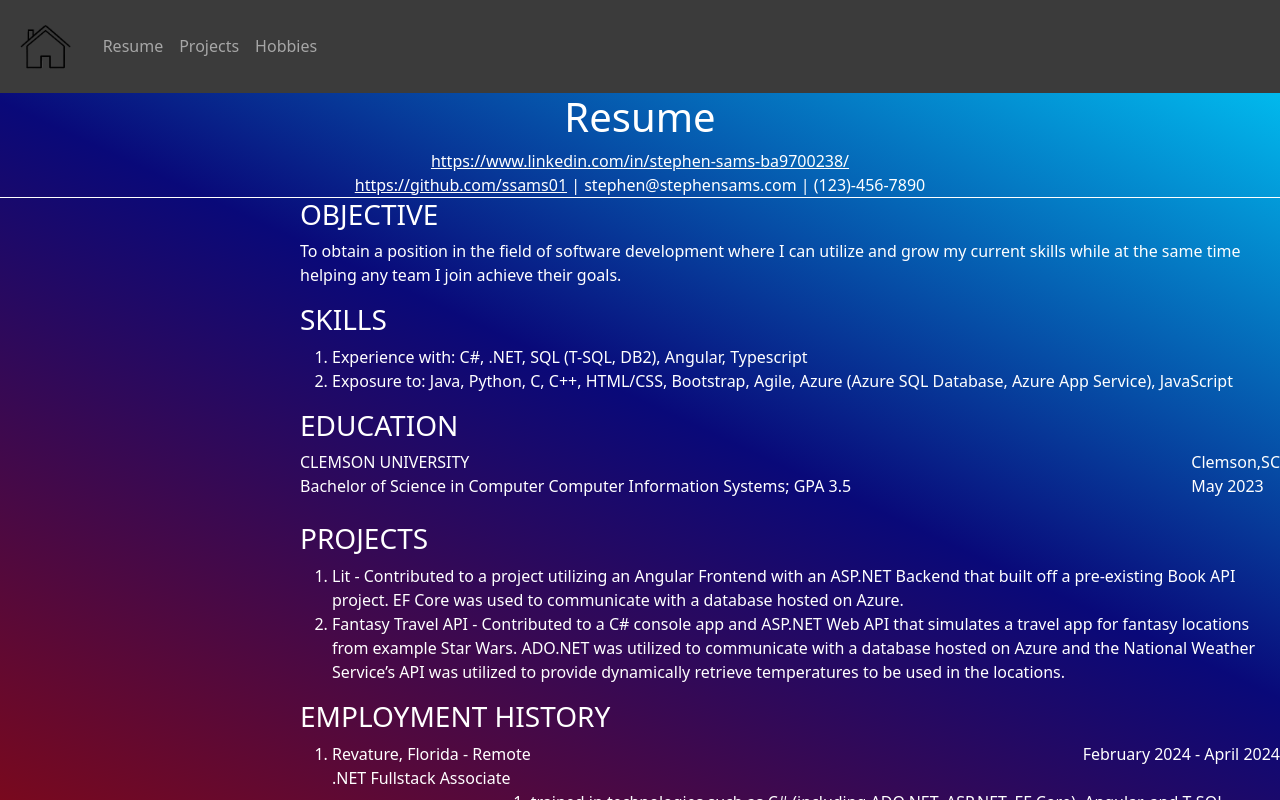
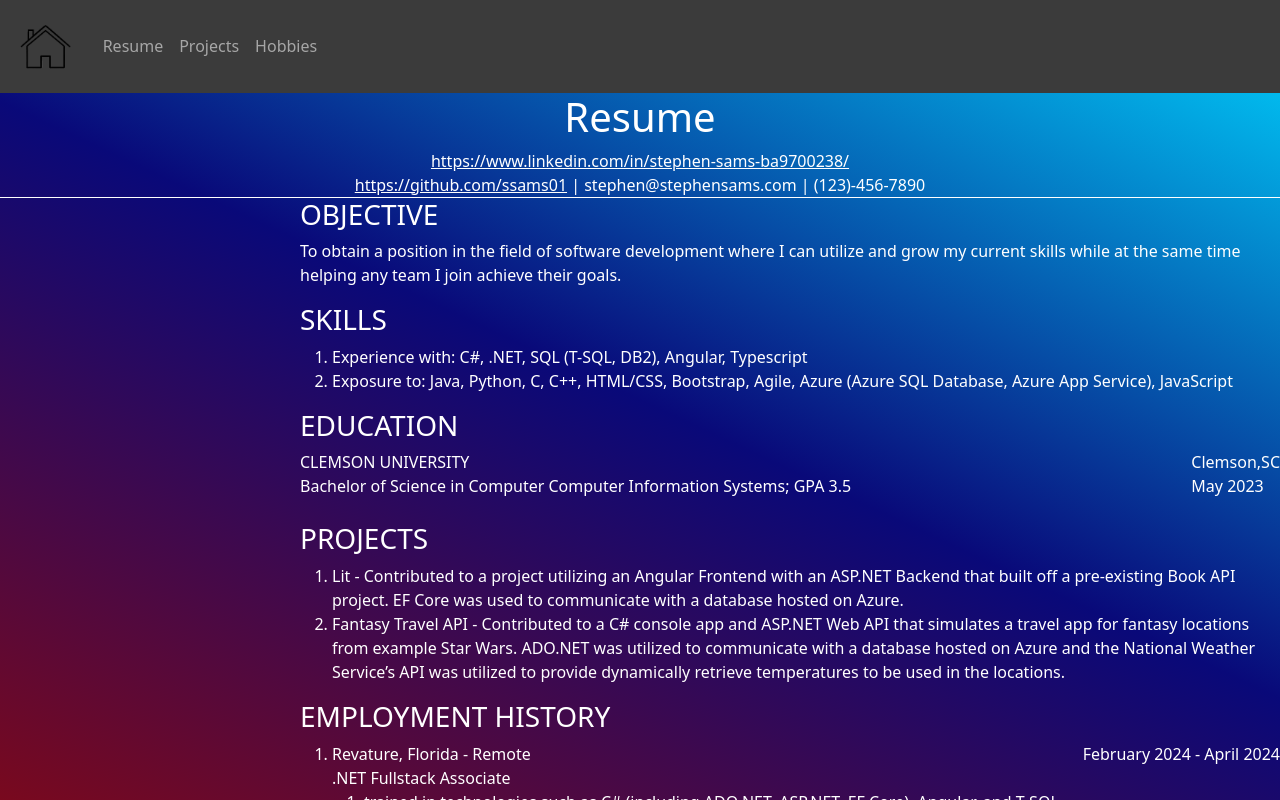
Before and after one commit to ssams01/MyWebsite, an Angular app in the folder StephenSams/: page /resume in a window 1280 px wide. Built offline with nearby package versions, Linux system fonts and the light colour scheme.

Commit message:
fixed weird indention thing happening in W.E. section of Resume page

```diff
--- a/StephenSams/src/app/resume/resume.component.css
+++ b/StephenSams/src/app/resume/resume.component.css
@@ -13,6 +13,15 @@
   color: white;
 }
 
+.job-info {
+  display: flex;
+  justify-content: space-between;
+}
+
+.job-info p {
+  margin: 0; /* Remove default paragraph margin */
+}
+
 
 .resume-body {
    margin-left: 300px;
--- a/StephenSams/src/app/resume/resume.component.html
+++ b/StephenSams/src/app/resume/resume.component.html
@@ -37,9 +37,10 @@
    <h3>EMPLOYMENT HISTORY</h3>
    <ol>
     <li>
-        <p style="float: left;">Revature, Florida - Remote<br>.NET Fullstack Associate</p>
-        <p style="float: right">February 2024 - April 2024</p>
-        <br><br>
+      <div class="job-info">
+        <p>Revature, Florida - Remote<br>.NET Fullstack Associate</p>
+        <p>February 2024 - April 2024</p>
+      </div>
       <ol>
         <li>
           trained in technologies such as C# (including ADO.NET, ASP.NET, EF Core),
@@ -51,15 +52,19 @@
         </li>
       </ol>
     </li>
+    <br>
     <li>
-        <p style="float: left;">Chipotle Mexican Grill, South Carolina & Florida<br>Crew Member</p>
-        <p style="float: right">January 2018 - February 2024</p>
-        <br><br>
+      <div class="job-info">
+        <p>Chipotle Mexican Grill, South Carolina & Florida<br>Crew Member</p>
+        <p>January 2018 - February 2024</p>
+      </div>
     </li>
+    <br>
     <li>
-        <p style="float: left;">Food Lion, Irmo, South Carolina<br>Quality Assurance Associate</p>
-        <p style="float: right">June 2017 - January 2018</p>
-        <br><br>
+      <div class="job-info">
+        <p>Food Lion, Irmo, South Carolina<br>Quality Assurance Associate</p>
+        <p>June 2017 - January 2018</p>
+      </div>
     </li>
   </ol>
    <h3>ACADEMIC HONORS</h3>
```
Lines whose indentation alone changed are shown as unchanged.
